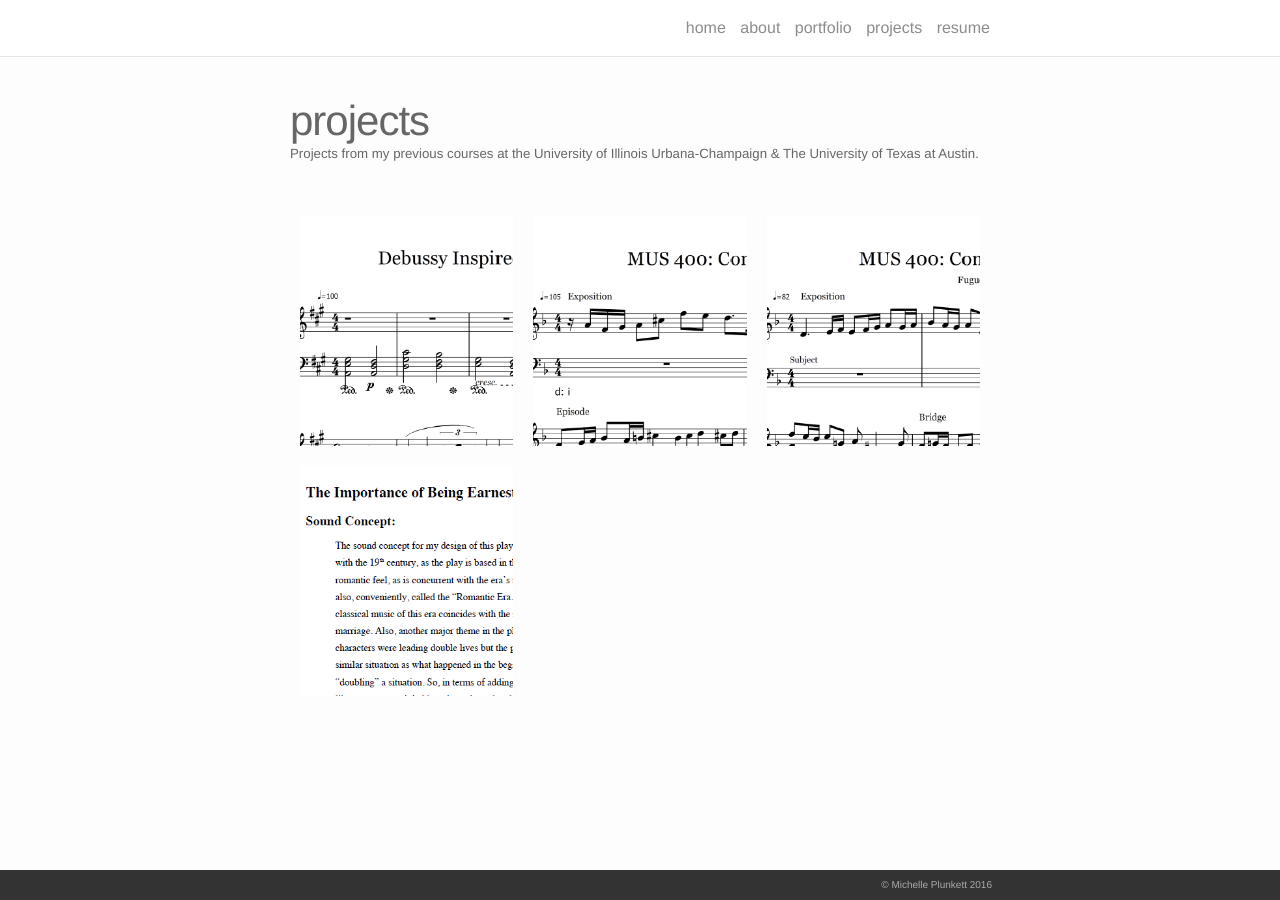
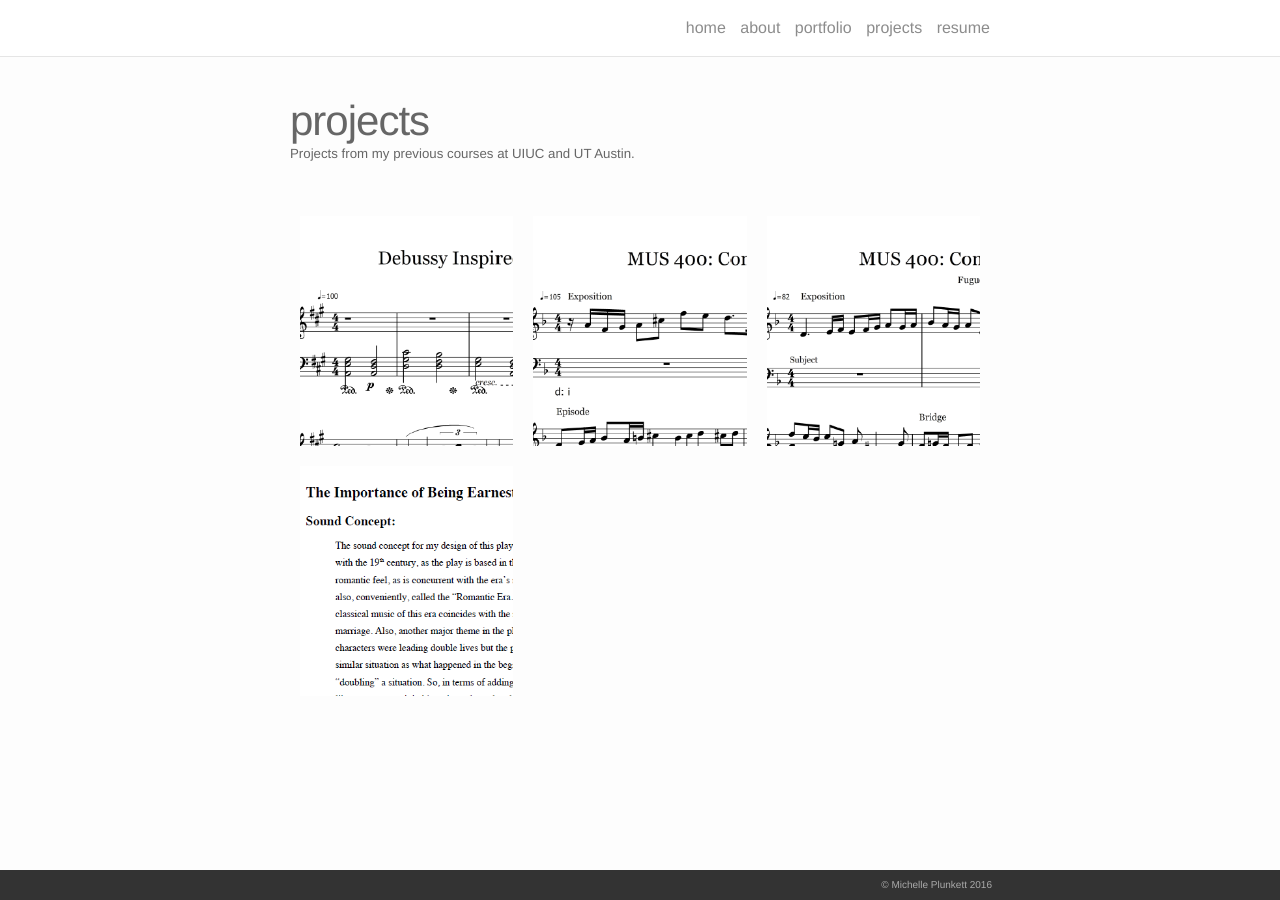
Before and after one commit to michelleplunkett/michelleplunkett.github.io, a Jekyll site: the page built from projects.md, in a window 1280 px wide. Built offline with Jekyll 4.4.1, drawn with Linux system fonts in a browser that asks for light colours; nearby versions of some CDN libraries.

Commit message:
Update projects.md

```diff
--- a/projects.md
+++ b/projects.md
@@ -1,7 +1,7 @@
 ---
 layout: page
 title: projects
-description: Projects from my previous courses at the University of Illinois Urbana-Champaign & The University of Texas at Austin.
+description: Projects from my previous courses at UIUC and UT Austin.
 permalink: /projects/
 ---
 
```
